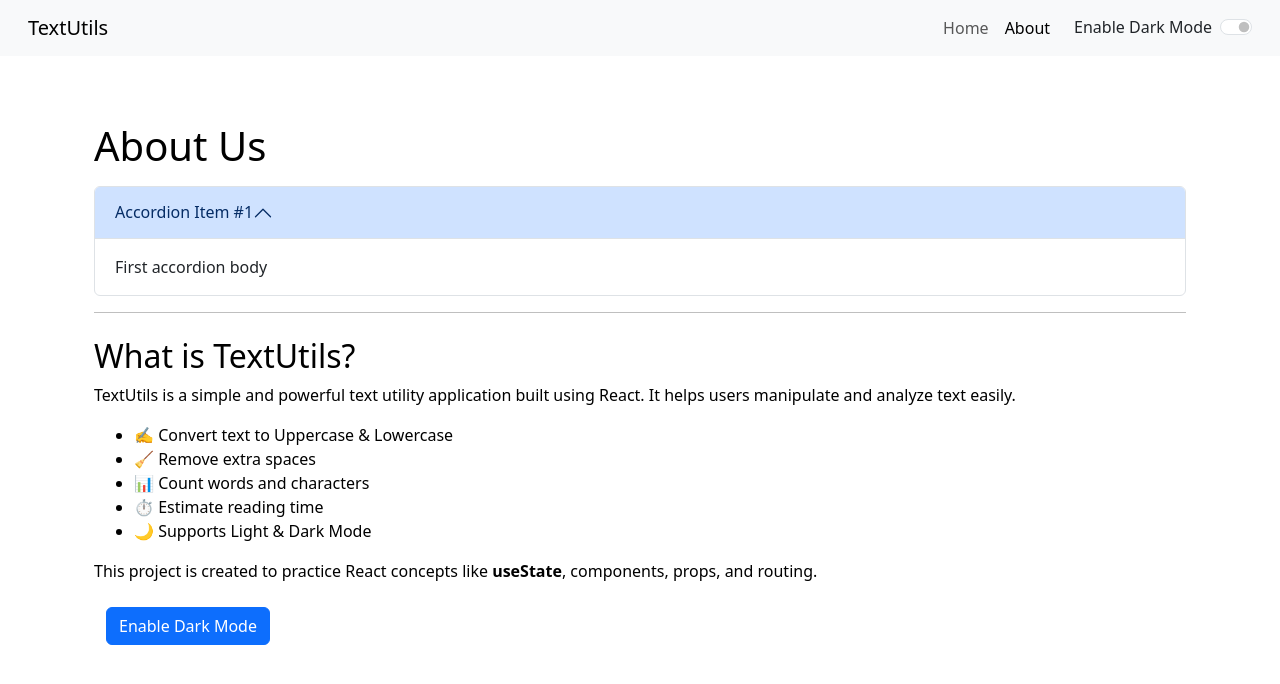
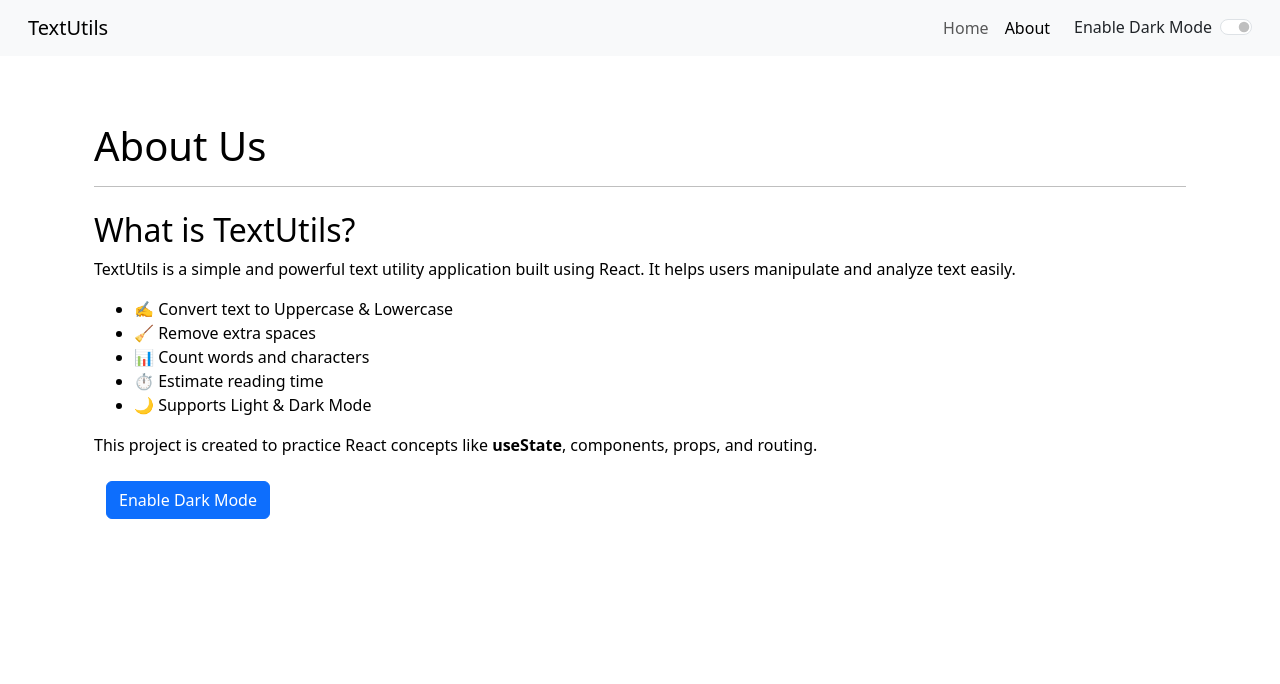
Before and after one commit to saurabhraj18/react-text-analyzer, a React (Create React App) app: page /about in a window 1280 px wide. Shown: the top 684 px of the page. Built offline with nearby package versions, Linux system fonts and the light colour scheme.

Commit message:
improve about description

```diff
--- a/src/Components/About.js
+++ b/src/Components/About.js
@@ -30,28 +30,6 @@ export default function About() {
   return (
     <div className="container" style={mystyle}>
       <h1 className="my-3">About Us</h1>
-
-      <div className="accordion" id="accordionExample">
-
-        <div className="accordion-item">
-          <h2 className="accordion-header">
-            <button
-              className="accordion-button"
-              type="button"
-              data-bs-toggle="collapse"
-              data-bs-target="#collapseOne"
-            >
-              Accordion Item #1
-            </button>
-          </h2>
-          <div id="collapseOne" className="accordion-collapse collapse show">
-            <div className="accordion-body">
-              First accordion body
-            </div>
-          </div>
-        </div>
-
-      </div>
        <hr />
 
       <div className="my-4">
```
